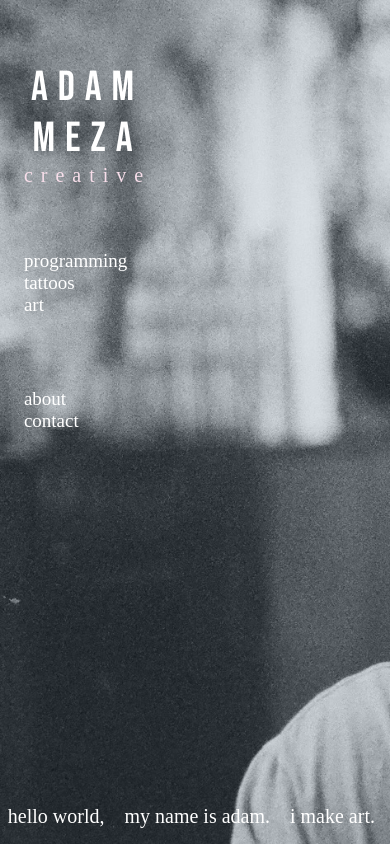
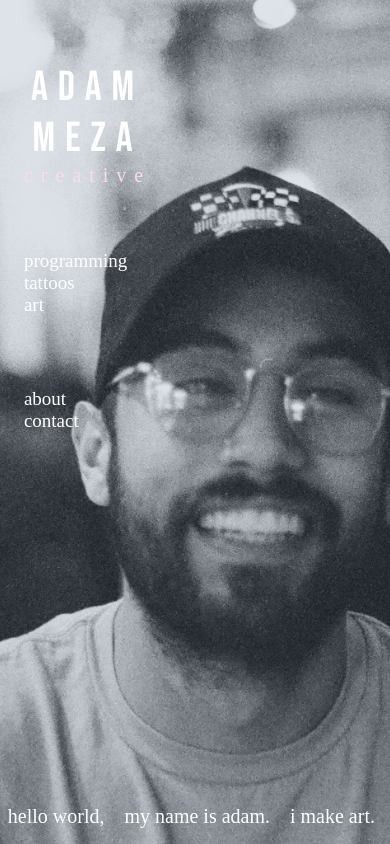
Before and after one commit to Adam-Meza/portfolio, a React (Create React App) app: page / in a window 390 px wide. Built offline with nearby package versions, Linux system fonts and the light colour scheme; a web font is replaced by a local one.

Commit message:
fix intro card responsivness

```diff
--- a/src/Components/App/App.css
+++ b/src/Components/App/App.css
@@ -26,7 +26,8 @@ body{
 }
 
 ::-webkit-scrollbar-thumb {
-  background-color: #f4a7e5;
+
+  background-color: #f2c1e8;
   border-radius: 4px;
 }
 
@@ -37,3 +38,18 @@ body{
 ::-webkit-scrollbar-track {
   background-color: rgb(255, 255, 255);
 }
+
+a {
+ all: unset;
+}
+
+a:hover {
+  cursor: pointer;
+  background-color: rgb(247, 222, 234);
+  color: #f2c1e8;
+}
+
+a:active {
+  background-color: rgb(244, 212, 228);
+
+}
--- a/src/Components/Aside/Aside.css
+++ b/src/Components/Aside/Aside.css
@@ -54,7 +54,7 @@ span {
   font-family: "droid-serif", serif;
 }
 
-.link:hover, .name-container:hover {
+.link:hover, .name-wrapper:hover {
   color: rgb(247, 222, 234);
   font-style: italic;
   cursor: pointer;
--- a/src/Components/Carousel/Carousel.css
+++ b/src/Components/Carousel/Carousel.css
@@ -5,8 +5,7 @@
 
 .carousel-wrapper {
   position: relative;
-  height: 200vh;
-  width: 100vw;
+  height: 150vh;
   max-width: 100%;
   display: flex;
   justify-content: flex-start;
@@ -14,21 +13,20 @@
   background-color: rgb(1, 17, 25);
 }
 
-.scroll-loader {
+.scroll-text {
+  font-family: 'Bebas Neue', sans-serif;
+  font-size: 36px;
   z-index: 1;
   position: fixed;
-  bottom: 7%;
-  left: 2%;
-  width: 100px;
+  top: 3%;
+  left: 11%;
   height: 100px;
-  border-radius: 50%;
-  border: 6px solid rgb(247, 222, 234);
+  color: rgb(247, 222, 234)
 }
 
 .carousel-container {
   height: 100vh;
   position: sticky;
-  width: 90vw;
   margin-left: 11%;
   top: 0;
   display: flex;
--- a/src/Components/Carousel/Carousel.js
+++ b/src/Components/Carousel/Carousel.js
@@ -13,22 +13,24 @@ export const Carousel = ({content}) => {
   })
 
   const x = useTransform(scrollYProgress, [0, 1], ["0%", "-90%"])
+  const scrollTextOpacity = useTransform(scrollYProgress, [0, 0.10], [1, 0])
 
   useEffect(()=> {
     let displayElement
 
     if(content === programming) {
-      displayElement = content.map(item => <ProgrammingCard application={item}/>);
+      displayElement = content.map((item, index) => <ProgrammingCard application={item} key={index}/>);
     } else if (content === tattoos || content === art) {
-      displayElement = content.map(item => <ArtCard item={item}/> );
+      displayElement = content.map((item, index) => <ArtCard item={item} key={index}/> );
     }
 
     setDisplay(displayElement)
-  })
+  }, [content])
+
 
   return (
     <div className="carousel-page-wrapper">
-      {/* <div className='scroll-loader'></div> */}
+      <motion.p className='scroll-text' style={{opacity: scrollTextOpacity}}>Scroll to view more</ motion.p>
       <section ref={targetRef} className='carousel-wrapper'>
         <div className='carousel-container'>
           <motion.div style={{ x }} className='carousel-interior'>
--- a/src/Components/ItemCards/AboutCard/AboutCard.css
+++ b/src/Components/ItemCards/AboutCard/AboutCard.css
@@ -34,22 +34,24 @@
   border: 1px red solid;
   display: flex;
   flex-direction: column;
+  align-items: center;
   justify-content: center;
   color:white;
   height: 100vh;
-  width: fit-content;
+  width: 60vw;
+  padding: 0px 100px;
 }
 
-/* .art-quote {
+.art-quote {
   width: 100%;
   font-size: 20px;
 }
 
 .jacques {
   margin-top: 20px;
-  font-size: 14px;
+  font-size: 18px;
   text-align: center;
-  width: 30%;
+  width: 40%;
 }
 
 .about-text {
@@ -79,4 +81,4 @@
   justify-content: space-between;
   width: 30%;
   height: 100%;
-} */
+}
--- a/src/Components/ItemCards/ContactCard/ContactCard.css
+++ b/src/Components/ItemCards/ContactCard/ContactCard.css
@@ -1,4 +1,5 @@
 .contact-wrapper {
+  position: relative;
   height: 100%;
   width: 100vw;
   display: flex;
@@ -13,7 +14,7 @@
   display: flex;
   flex-direction: column;
   align-items: center;
-  justify-content: space-evenly;
+  justify-content: center;
   border: rgb(247, 222, 234) .5px solid;
   padding: 60px;
   width: 30rem;
@@ -41,9 +42,29 @@
 }
 
 .contact {
+  position: fixed;
+  top: 55%;
   all: unset;
   text-align: auto;
   text-justify: auto;
   font-size: 36px;
   font-family: 'Bebas Neue', sans-serif;
 }
+
+.github {
+  position: absolute;
+  top: 55%;
+  left: 38%;
+}
+
+.email {
+  position: absolute;
+  top: 55%;
+  left: 48%;
+}
+
+.linkedin {
+  position: absolute;
+  top: 55%;
+  left: 56%;
+}
--- a/src/Components/ItemCards/ContactCard/ContactCard.js
+++ b/src/Components/ItemCards/ContactCard/ContactCard.js
@@ -10,10 +10,9 @@ export const ContactCard = () => {
          <span className='contact-text'>as a software developer or UX/UI designer</span>
         </div>
         <div className='contact-link-container'>
-          <a href='mailto:adammeza95@gmail.com??subject=Let%27s%20create%20together' className='link contact'>Email</a>
-          <a className='contact'>860.978.4885</a>
-          <a  href='https://www.linkedin.com/in/adam-meza' className='link contact'>LinkedIn</a>
-          <a href='https://github.com/Adam-Meza' className='link contact'>GitHub</a>
+          <a href='mailto:adammeza95@gmail.com??subject=Let%27s%20create%20together' className='link contact email'>Email</a>
+          <a href='https://www.linkedin.com/in/adam-meza' className='link contact linkedin'>LinkedIn</a>
+          <a href='https://github.com/Adam-Meza' className='link contact github' >GitHub</a>
         </div>
       </div>
     </div>
--- a/src/Components/ItemCards/IntroCard/IntroCard.css
+++ b/src/Components/ItemCards/IntroCard/IntroCard.css
@@ -14,6 +14,10 @@
   height: 100vh;
   width: 100vw;
   overflow: hidden;
+  display: flex;
+  flex-direction: column;
+  align-items: center;
+  justify-content: center;
 }
 
 .intro-text-wrapper {
@@ -38,51 +42,26 @@
 }
 
 .intro-img {
-  position: absolute;
-  bottom: -25%;
-  left: 0;
   width: 100vw;
 }
 
-@media (min-height: 900px) {
+@media(max-width: 1270px) {
   .intro-img {
-    bottom: -15%;
+    height: 100vh;
+    width: auto;
   }
 }
 
-
-@media (max-width: 1800px) {
+@media (max-width: 1270px) and (max-height: 670px){
   .intro-img {
-    bottom: -20%;
+    width: 100vw;
+    height: auto;
   }
 }
 
-@media (max-width: 1500px) {
+@media (max-width: 1000px) and (max-height: 670px){
   .intro-img {
-    bottom: -18%;
+    width: auto;
+    height: 100vh;
   }
 }
-
-
-@media(max-width: 1300px) {
-  .intro-img {
-    bottom: -5%;
-  }
-}
-
-@media(max-width: 1100px) {
-  .intro-img {
-    bottom: 0%;
-  }
-}
-
-@media (max-width: 996px) {
-  .intro-img {
-    bottom: 0;
-    height: 100vh;
-    width: auto;
-    aspect-ratio:initial;
-    top: 0x;
-
-  }
-}
--- a/src/Components/ItemCards/ProgrammingCard/ProgrammingCard.css
+++ b/src/Components/ItemCards/ProgrammingCard/ProgrammingCard.css
@@ -53,6 +53,9 @@ h3 {
 }
 
 .app-link {
+  display: flex;
+  justify-content: center;
+  align-items: center;
   font-size: 14px;
   letter-spacing: 1px;
   font-family: "droid-serif", serif;
--- a/src/Components/ItemCards/ProgrammingCard/ProgrammingCard.js
+++ b/src/Components/ItemCards/ProgrammingCard/ProgrammingCard.js
@@ -2,7 +2,7 @@ import React, { useEffect } from 'react'
 import './ProgrammingCard.css'
 
 export const ProgrammingCard = ({application}) => {
-  const {name, context, img, abstract, repo, deployment} = application
+  const {name, img, abstract, repo, deployment, details} = application
 
   useEffect(() => {
   })
@@ -13,25 +13,23 @@ export const ProgrammingCard = ({application}) => {
       <div className='app-text-wrapper'>
         <h2 className ={`app-name ${name}`}>{name}</h2>
         <div className='details-container'>
-          <span className='detail'>
-            Full Stack Team
-          </span>
-          <span className='detail'>
-            React, Redux, Framer Motion
-          </span>
-          <span className='detail'>
-            40 hours
-          </span>
+          <span className='detail'>{`${details.type} Project`}</span>
+          <span className='detail'>{details.stack}</span>
+          <span className='detail'>{`${details.hours} Hours`}</span>
         </div>
 
         <h3>Abstract</h3>
         <p className='app-text'>{abstract}</p>
-        <h3>Context</h3>
-        <p className='app-text'>{context}</p>
         <div className='button-container'>
-          <button className='app-link'>Deployment</button>
-          <button className='app-link'>GitHub</button>
+          {deployment &&
+          <a className='app-link'href= {deployment}>
+            Deployment
+          </a>}
+          <a className='app-link'href={repo}>
+            GitHub
+          </a>
         </div>
+
       </div>
     </div>
   )
--- a/src/assets/work/work.js
+++ b/src/assets/work/work.js
@@ -26,38 +26,52 @@ export const programming =  [
   {
     name: 'HYPERLOOM',
     img: hyperLoom,
-    abstract: "Hyperloom is a web based application that leverages ChatGPT and Midjourney to provide users expansive fictional worlds.",
-    context: "HyperLoom was designed as the final group project of the Turing’s software development program. It was built by a 7 person full stack team over two 2-week sprints.",    repo: 'https://github.com/The-Never-Ending-Story/front-end',
-    stack: ["React", "Redux"],
+    abstract: "Hyperloom is a web based application that leverages ChatGPT and Midjourney to provide users expansive fictional worlds. It was designed as the final group project of the Turing’s software development program. It was built by a 7 person full stack team over two 2-week sprints.",
     repo: 'https://github.com/The-Never-Ending-Story/front-end',
-    deployment: 'https://hyper-loom-explorer.vercel.app/'
-  },
+    deployment: 'https://hyper-loom-explorer.vercel.app/',
+    details: {
+      type: 'Group',
+      hours: '60',
+      stack: ["React, ", "Redux"],
+      }
+    },
   {
     name: 'wander',
     img: wander,
-    abstract: 'Wander is web based travel appliation, which allows users to search, book and manage reservations',
-    context: 'Wander was created over a 1 week sprint during my time at Turing.',
+    abstract: 'Wander is web based travel appliation, which allows users to search, book and manage reservations. It was created over a 1 week sprint during my time at Turing.',
     repo: 'https://github.com/Adam-Meza/Travel-Tracker',
-    stack: ['HTML', 'SCSS', 'JavaScript'],
-    deployment: ''
+    deployment: '',
+    details: {
+      type: 'Solo',
+      hours: '25',
+      stack: ['HTML, ', 'SCSS, ', 'JavaScript'],
+    }
   },
   {
     name: 'boredle',
     img: bordle,
-    abstract: 'Bordle is mobile based Wordle Proxy application. It allows users to play endless games and see their overall score.',
-    context: 'Boredle was made during a 8-hour hackathon. It was an excersice in learning a new technology (React Native)',
+    abstract: 'Bordle is mobile based Wordle Proxy application. It allows users to play endless games and see their overall score. It was made during a 8-hour hackathon. It was an excersice in learning a new technology (React Native)',
     repo: 'https://www.google.com/url?q=https://github.com/Adam-Meza/boredle&sa=D&source=docs&ust=1694356983830676&usg=AOvVaw2abIkSFKWqt9_Ym3M52GCh',
     stack: ['React Native'],
-    deployment: ''
+    deployment: '',
+    details: {
+      type: 'Solo',
+      hours: '16',
+      stack: ['React Native'],
+    }
   },
   {
     name: 'nectr',
     img: nectr,
-    abstract: 'Nectr is a web-based ',
-    context: 'Nectr was built as the final solo project during the third module of Turing. It uses the Free Bee AP.',
+    abstract: 'Nectr is a web-based Spelling Bee Proxy application. It was built as the final solo project during the third module of Turing. It uses the Free Bee AP.',
     repo: 'https://github.com/Adam-Meza/nectr-app',
     stack: ['React', 'TypeScript'],
-    deployment: 'https://nectr-game-app.vercel.app/'
+    deployment: 'https://nectr-game-app.vercel.app/',
+    details: {
+      type: 'Solo',
+      hours: '30',
+      stack: ['React, ', 'TypeScript'],
+    }
   }
 ]
 
```
Also changed, not shown: src/Components/ItemCards/AboutCard/AboutCard.js (+31 -5 lines).
